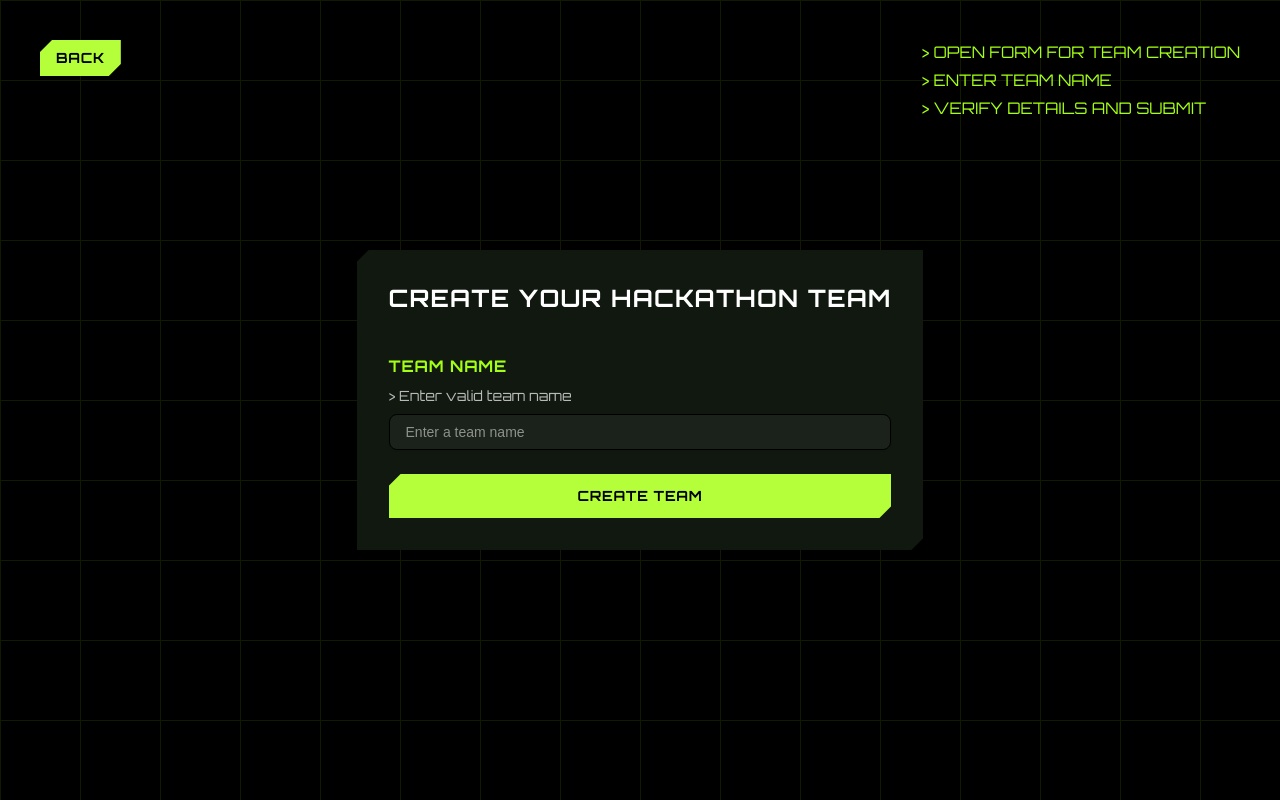
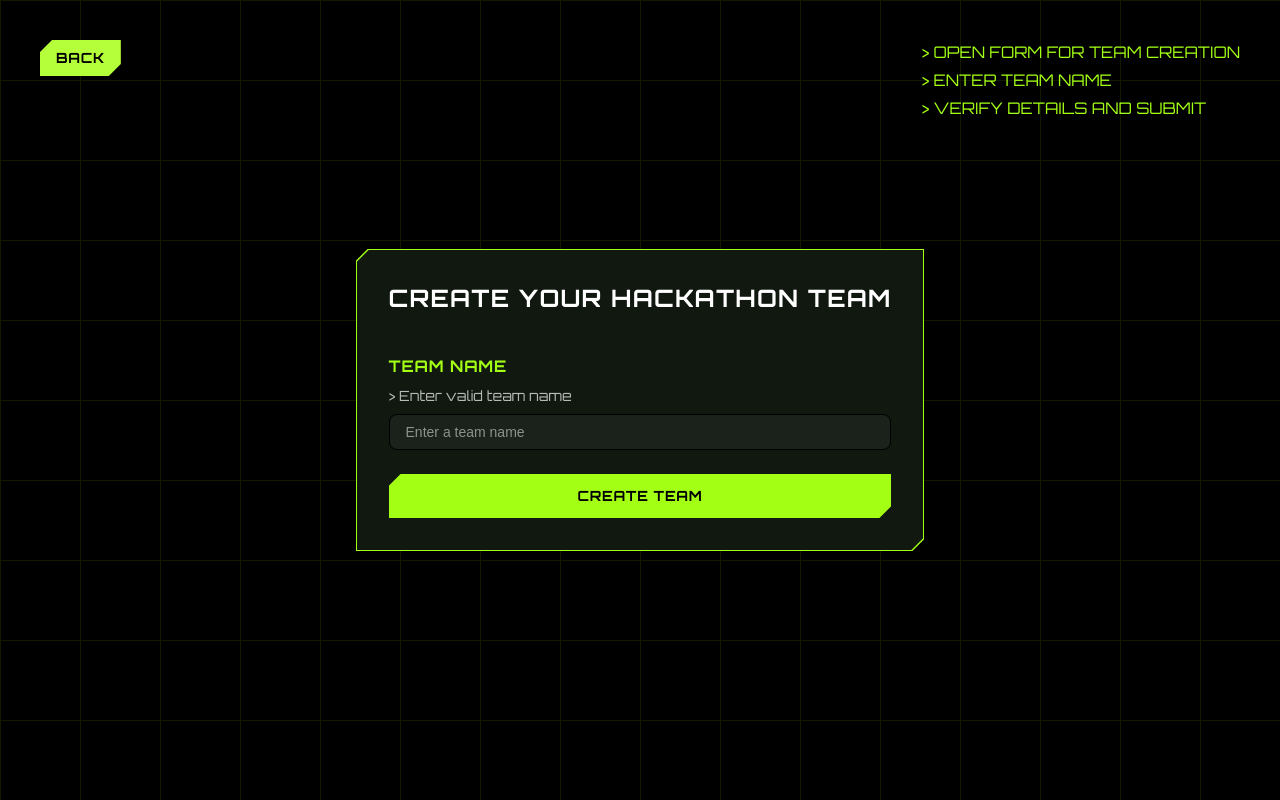
Before and after one commit to josvita0323/devhost-2025, a Next.js app: page /hackathon/create in a window 1280 px wide. Built offline with nearby package versions, Linux system fonts and the light colour scheme; no server answers; sample sign-in values are in the browser's storage.

Commit message:
add: clippedcard component

```diff
--- a/app/hackathon/create/page.tsx
+++ b/app/hackathon/create/page.tsx
@@ -7,6 +7,7 @@ import { Input } from "@/components/ui/input";
 import { useRouter } from "next/navigation";
 import { useForm } from "react-hook-form";
 import DecryptText from "@/components/animated/TextAnimation";
+import { ClippedCard } from "@/components/ClippedCard";
 
 interface TeamFormData {
   team_name: string;
@@ -121,22 +122,10 @@ export default function HackathonCreateTeam() {
 
       {/* Centered card */}
       <div className="flex flex-col items-center justify-center min-h-screen p-4 sm:p-6">
-        <div
-          style={{
-            clipPath:
-              "polygon(12px 0%, 100% 0%, 100% calc(100% - 12px), calc(100% - 12px) 100%, 0% 100%, 0% 12px)",
-            backgroundColor: "var(--color-primary)",
-            padding: "2px",
-          }}
-        >
+        <ClippedCard innerBg="bg-[#101810]">
           <div
             ref={joinCardRef}
             className="relative mx-auto w-full max-w-4xl p-6 sm:p-8"
-            style={{
-              clipPath:
-                "polygon(12px 0%, 100% 0%, 100% calc(100% - 12px), calc(100% - 12px) 100%, 0% 100%, 0% 12px)",
-              backgroundColor: "#101810",
-            }}
           >
             <form className="flex flex-col justify-center items-center space-y-6 w-full" onSubmit={handleSubmit(onSubmit)} ref={gridRef}>
               <div className="w-full flex flex-col gap-4">
@@ -177,7 +166,7 @@ export default function HackathonCreateTeam() {
               <button
                 ref={joinButtonRef}
                 type="submit"
-                className="w-full flex cursor-pointer items-center justify-center gap-2 bg-[#b4ff39] px-6 py-3 text-xs sm:text-sm font-bold tracking-wider text-black uppercase transition-all hover:brightness-90 disabled:opacity-50"
+                className="w-full h-fit flex cursor-pointer items-center justify-center gap-2 bg-primary px-6 py-3 text-xs sm:text-sm font-bold tracking-wider text-black uppercase transition-all hover:brightness-90 disabled:opacity-50"
                 style={{
                   clipPath:
                     "polygon(12px 0%, 100% 0%, 100% calc(100% - 12px), calc(100% - 12px) 100%, 0% 100%, 0% 12px)",
@@ -189,7 +178,7 @@ export default function HackathonCreateTeam() {
               </button>
             </form>
           </div>
-        </div>
+        </ClippedCard>
       </div>
     </div>
   );
--- a/app/hackathon/join/page.tsx
+++ b/app/hackathon/join/page.tsx
@@ -7,6 +7,7 @@ import { Input } from "@/components/ui/input";
 import { useRouter } from "next/navigation";
 import { useForm } from "react-hook-form";
 import DecryptText from "@/components/animated/TextAnimation";
+import { ClippedCard } from "@/components/ClippedCard";
 
 interface JoinFormData {
   leader_email: string;
@@ -133,24 +134,10 @@ export default function HackathonJoinTeam() {
         />
       </div>
 
-      {/* Centered card container with plain border */}
+      {/* Centered clipped card container */}
       <div className="flex min-h-screen flex-col items-center justify-center p-4 sm:p-6">
-        <div
-          style={{
-            clipPath:
-              "polygon(12px 0%, 100% 0%, 100% calc(100% - 12px), calc(100% - 12px) 100%, 0% 100%, 0% 12px)",
-            backgroundColor: "var(--color-primary)",
-            padding: "2px",
-          }}
-        >
-          <div
-            className="relative mx-auto w-full max-w-4xl p-6 sm:p-8"
-            style={{
-              clipPath:
-                "polygon(12px 0%, 100% 0%, 100% calc(100% - 12px), calc(100% - 12px) 100%, 0% 100%, 0% 12px)",
-              backgroundColor: "#101810",
-            }}
-          >
+        <ClippedCard innerBg="bg-[#101810]">
+          <div className="relative mx-auto w-full max-w-4xl p-6 sm:p-8">
             <h2 className="mb-6 text-center text-lg font-bold tracking-wider text-white uppercase sm:text-xl md:text-2xl">
               Join Your Hackathon Team
             </h2>
@@ -206,7 +193,7 @@ export default function HackathonJoinTeam() {
               {/* Join Team Button */}
               <button
                 type="submit"
-                className="flex w-full cursor-pointer items-center justify-center gap-2 bg-primary px-6 py-3 text-xs font-bold tracking-wider text-black uppercase transition-all hover:brightness-90 disabled:opacity-50 sm:text-sm"
+                className="flex w-full cursor-pointer items-center justify-center gap-2 bg-primary px-6 py-3 text-xs font-bold tracking-wider text-black uppercase transition-all hover:brightness-90 disabled:opacity-50 sm:text-sm h-fit"
                 style={{
                   clipPath:
                     "polygon(12px 0%, 100% 0%, 100% calc(100% - 12px), calc(100% - 12px) 100%, 0% 100%, 0% 12px)",
@@ -218,7 +205,7 @@ export default function HackathonJoinTeam() {
               </button>
             </form>
           </div>
-        </div>
+        </ClippedCard>
       </div>
     </div>
   );
```
